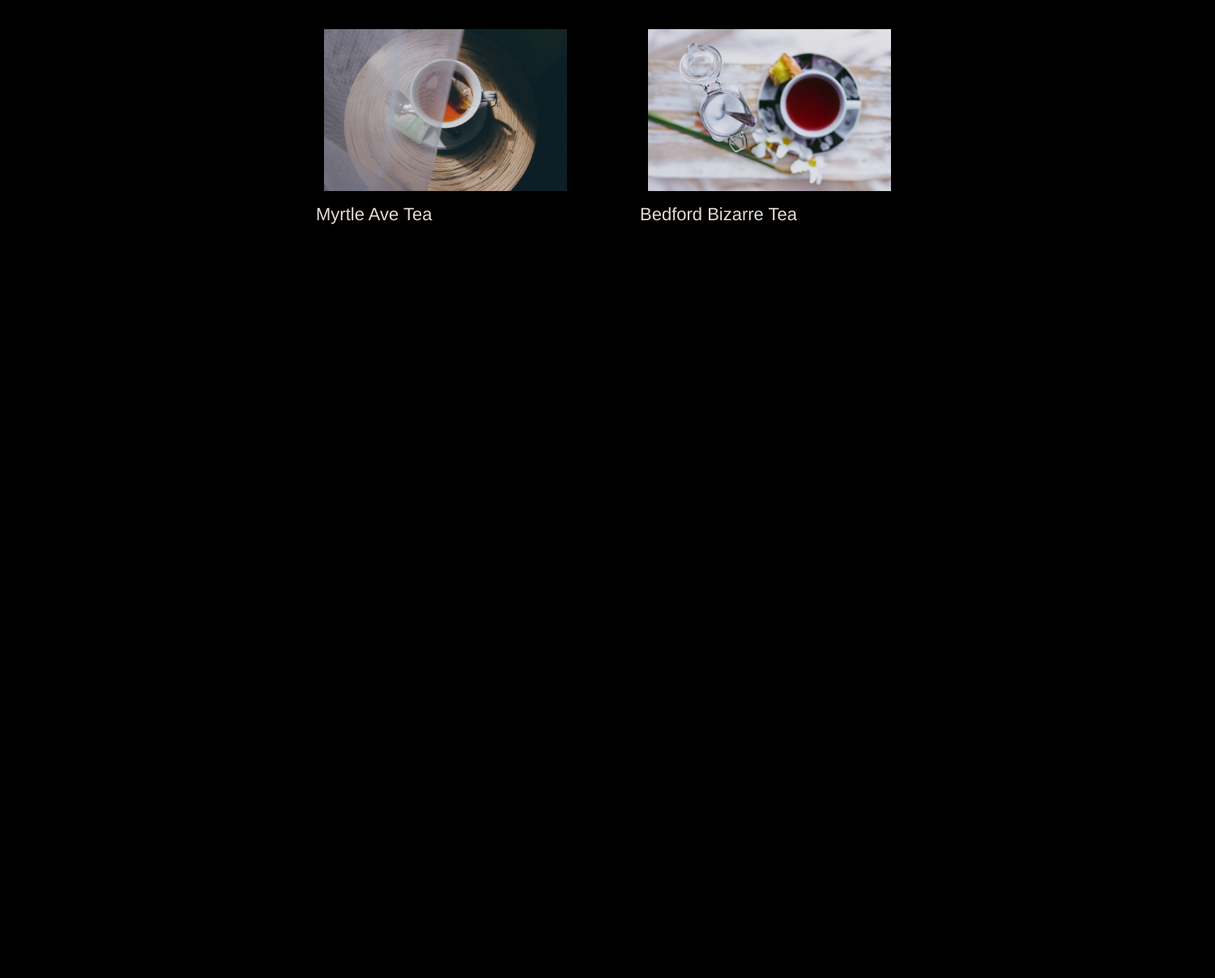
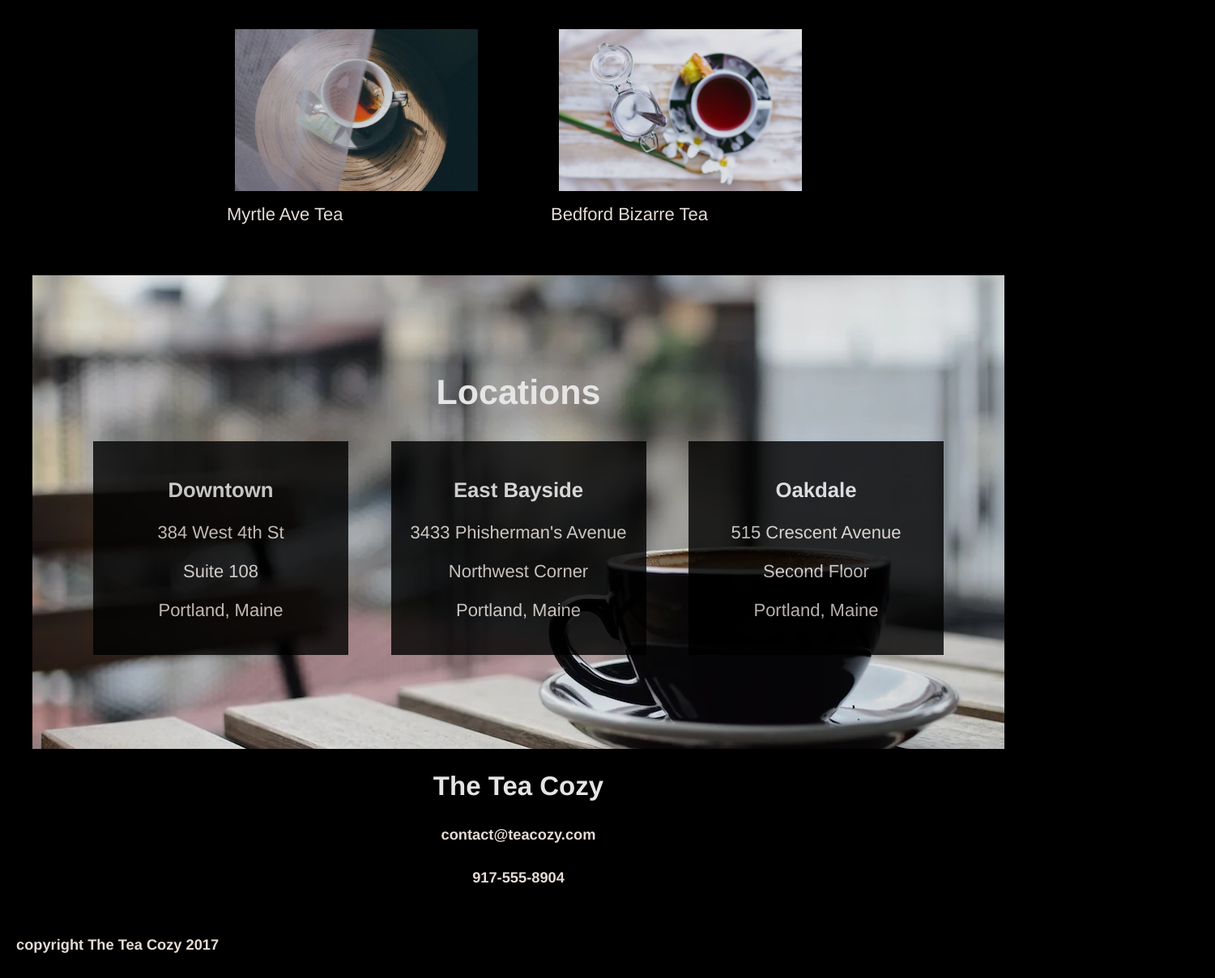
Before and after one commit to kyledeato/teaCozy, a plain HTML site: page index.html in a window 1280 px wide. Shown: the part 1265-2473 px from the top of the page at 81% size, 1500 px wide, since content can reach past the window. Before the commit the page ends 1565 px from the top, so only its background shows below. Drawn offline with Linux system fonts and the light colour scheme.

Commit message:
final commit

```diff
--- a/css/style.css
+++ b/css/style.css
@@ -22,6 +22,7 @@ header{
     position: sticky;
     top: 0;
     z-index: 100;
+    background-color: black;
 
 }
 
@@ -68,7 +69,7 @@ header{
 .tea_container{
     display: inline-flex;
     flex-wrap: wrap;
-    width: 1500px;
+    max-width: 1500px;
     height: auto;
     align-items: center;
     justify-content: center;
@@ -78,5 +79,52 @@ header{
 .tea_img img{
     height: 200px;
     width: 300px;
-    padding: 10px;
+    padding: 10px 10px;
 }
+
+/**location**/
+.location{
+    height: 500px;
+    max-width: 1200px;
+    margin: 40px auto auto auto;
+    padding-top: 85px;
+    background-image: url(../resources/img-locations-background.webp);
+    background-repeat: no-repeat;
+    background-position: center;
+    background-size: cover;
+    text-align: center;
+}
+
+.text_top{
+    font-size: 43px;
+    font-weight: bold;
+}
+
+.location_text{
+    max-width: 1050px;
+    display: flex;
+    align-items: center;
+    justify-content: space-between;
+    margin: 15px auto auto auto;
+}
+
+.boxes{
+    box-sizing: border-box;
+    background-color: black;
+    opacity: .8;
+    max-height: 300px;
+    padding: 20px;
+    flex-basis: 30%;
+    margin-bottom: auto;
+}
+
+/**contact**/
+footer{
+    display: block;
+    float: left;
+    padding-left: 20px;
+}
+
+.contact{
+    text-align: center;
+}
--- a/index.html
+++ b/index.html
@@ -30,7 +30,7 @@
         <div class="teaMonth">
             <div class="teaTitle">
                 <h2>Tea of the Month</h2>
-                <h4>What's Steeping at The Tea Cozy</h4>
+                <h4>What's Steeping at The Tea Cozy?</h4>
             </div>
 
             <div class="tea_container">
@@ -57,6 +57,40 @@
             </div>
         </div>
 
+        <div class="location">
+            <h2 class="text_top">Locations</h2>
+            <div class="location_text">
+
+                <div class="boxes">
+                    <h3>Downtown</h3>
+                    <p>384 West 4th St</p>
+                    <p>Suite 108</p>
+                    <p>Portland, Maine</p>
+                </div>
+                <div class="boxes">
+                    <h3>East Bayside</h3>
+                    <p>3433 Phisherman's Avenue</p>
+                    <p>Northwest Corner</p>
+                    <p>Portland, Maine</p>
+                </div>
+                <div class="boxes">
+                    <h3>Oakdale</h3>
+                    <p>515 Crescent Avenue</p>
+                    <p>Second Floor</p>
+                    <p>Portland, Maine</p>
+                </div>
+            </div>
+        </div>
+
+
+            <div class="contact">
+                <h2>The Tea Cozy</h2>
+                <h5>contact@teacozy.com</h5>
+                <h5>917-555-8904</h5>
+            </div>
+        <footer>
+            <h5>copyright The Tea Cozy 2017</h5>
+        </footer>
 
     </main>
 
```
